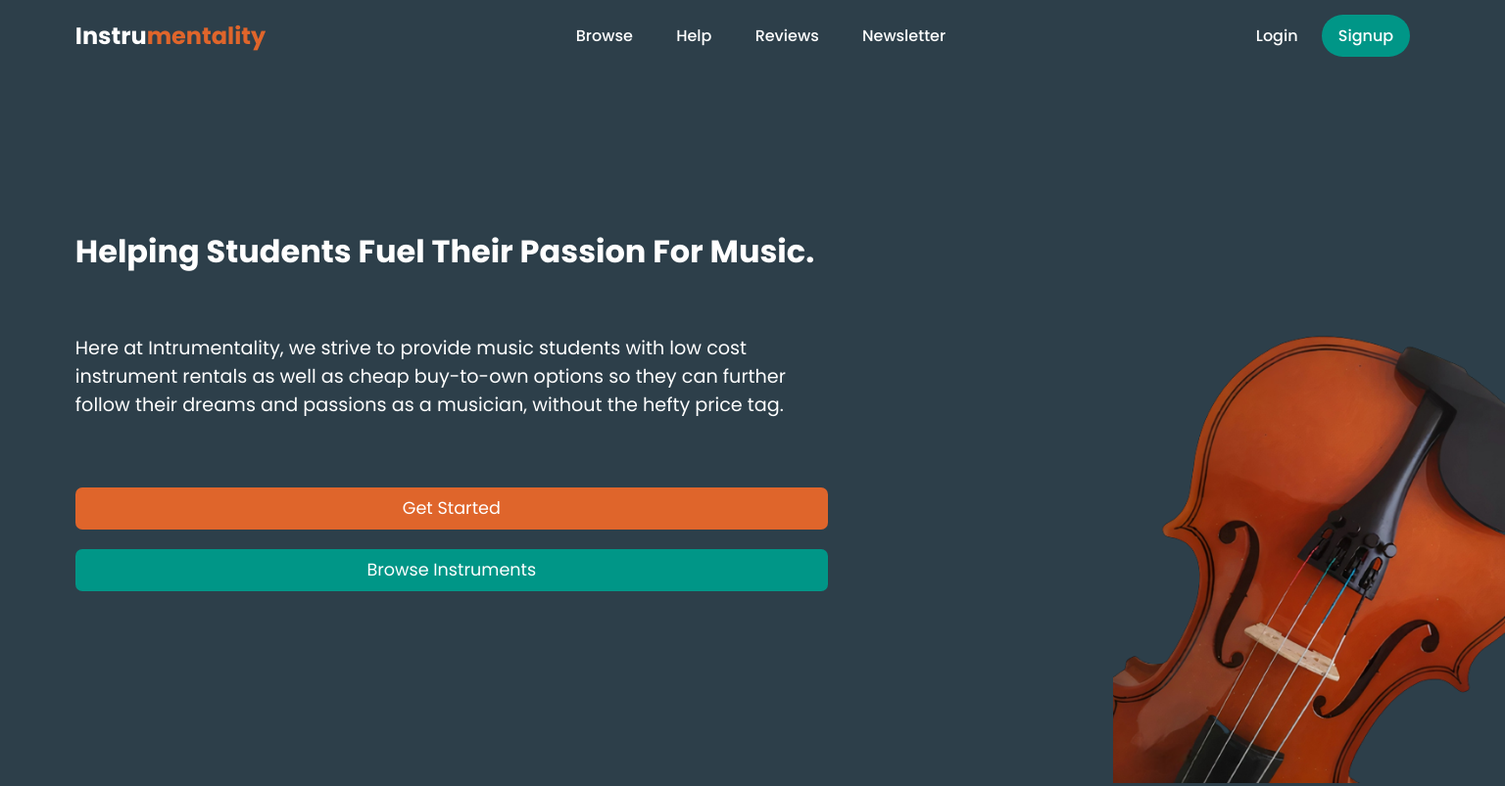
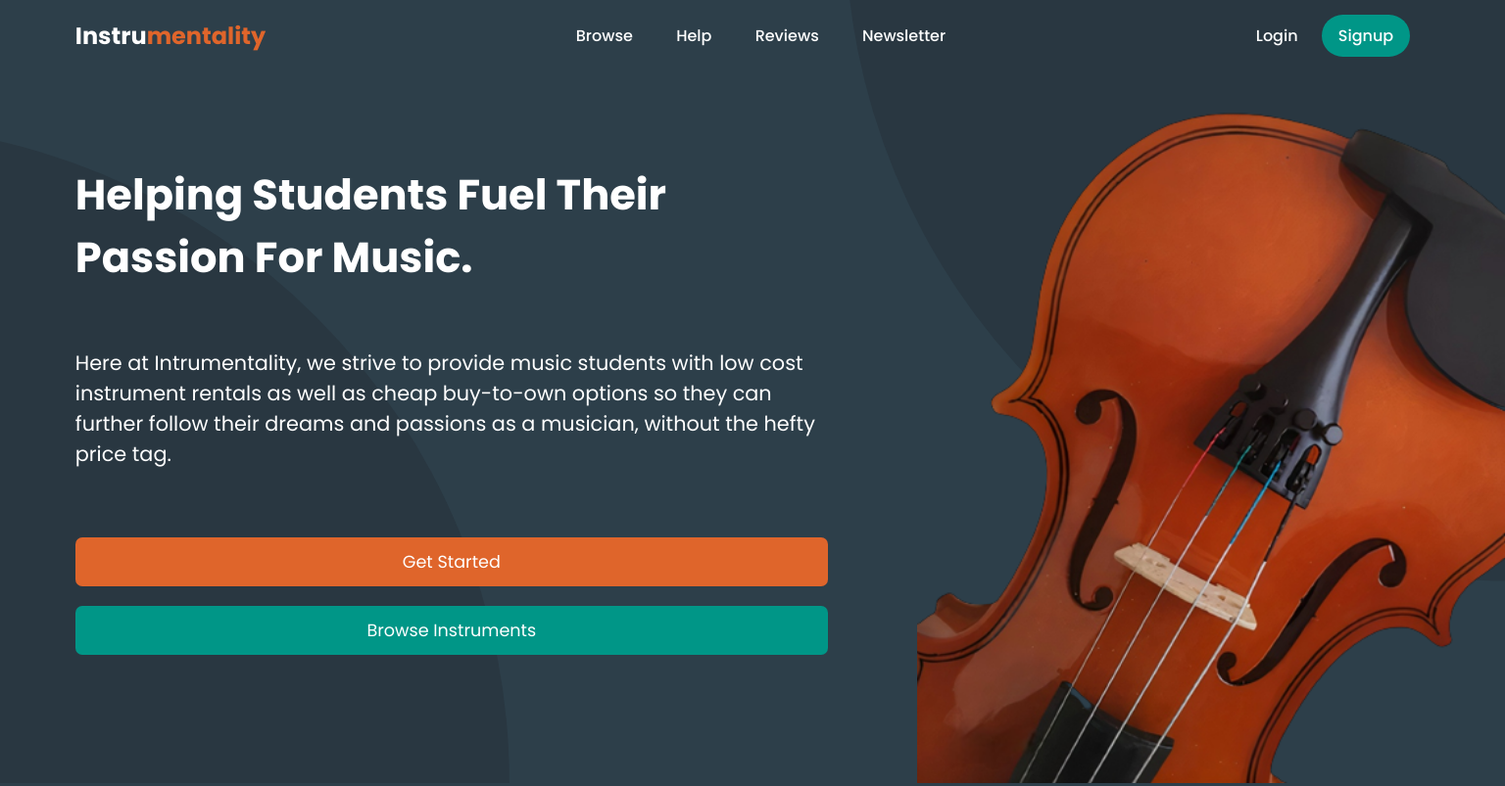
Before and after one commit to bpa-instrumentality/bpa-instrumentality.github.io, a plain HTML site: page index.html in a window 1536 px wide. Shown: the top 803 px of the page at 98% size. Drawn offline with Linux system fonts and the light colour scheme.

Commit message:
Added BG effects on hero section

```diff
--- a/scss/landing.scss
+++ b/scss/landing.scss
@@ -73,13 +73,37 @@ body{
 .hero__section{
     height: calc(100vh - 70px);
 
+    &::after {
+        content: '';
+        position: absolute;
+        width: 100%;
+        height: 100%;
+        background-color: rgba(41, 55, 64, 89%);
+        top: 0;
+        left: 0;
+        clip-path: circle(55% at 100% -10%);
+        z-index: -500;
+    }
+
+    &::before {
+        content: '';
+        position: absolute;
+        width: 100%;
+        height: 100%;
+        background-color: rgba(41, 55, 64, 89%);
+        top: 0;
+        left: 0;
+        clip-path: circle(55% at -10% 100%);
+        z-index: -500;
+    }
+
     .hero__img {
         #heroviolin {
             position: absolute;
             bottom: 0;
             right: 0;
-            width: 400px;
-            z-index: -500;
+            width: 600px;
+            z-index: -400;
             transition: all .3s;
         }
     }
@@ -267,3 +291,69 @@ body::-webkit-scrollbar-track {
         }
     }
 }
+
+@media (max-width: 1440px) {
+    .hero__section{
+        .hero__img {
+            #heroviolin {
+                width: 400px;
+            }
+        }
+    }
+}
+
+@media (min-width: 1440px) {
+    .hero__section {
+        .hero__content{
+            .hero__text{
+            h1{
+                font-size: 2.7rem;
+                margin: 100px 0 50px 0;
+                transition: all .3s;
+            }
+
+            p{
+                font-size: 1.3rem;
+                transition: all .3s;
+            }
+            .hero__btns{
+                width: 100%;
+                background-color: none;
+                display: inline-block;
+
+                button{
+                    width: 100%;
+                    height: 50px;
+                    margin: 10px 0;
+                    border-radius: 7px;
+                    border: none;
+                    color: white;
+                    font-size: 1.1rem;
+                    cursor: pointer;
+                }
+
+                #btn1{
+                    background: $primary-orange;
+                    margin-top: 40px;
+                    transition: all .5s;
+
+                    &:hover{
+                        background-color: $primary-orange-hover;
+                    }
+                }
+                #btn2{
+                    background: $primary-blue;
+                    transition: all 1s;
+
+                    &:hover{
+                        background-color: $primary-blue-hover;
+                    }
+                }
+            }
+
+
+        }
+    }
+}
+
+}
```
Also changed, not shown: assets/styles/landing.css, 1 other file.
